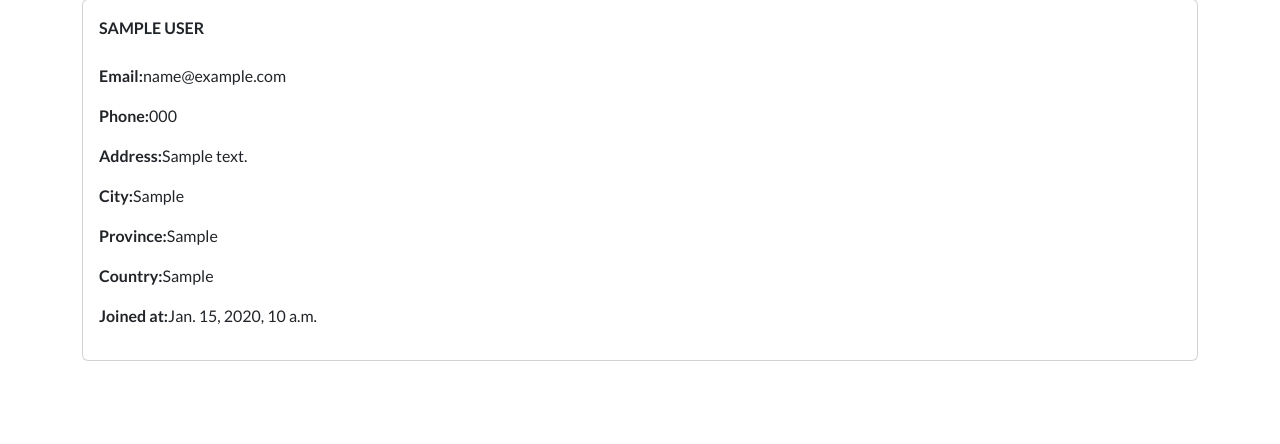
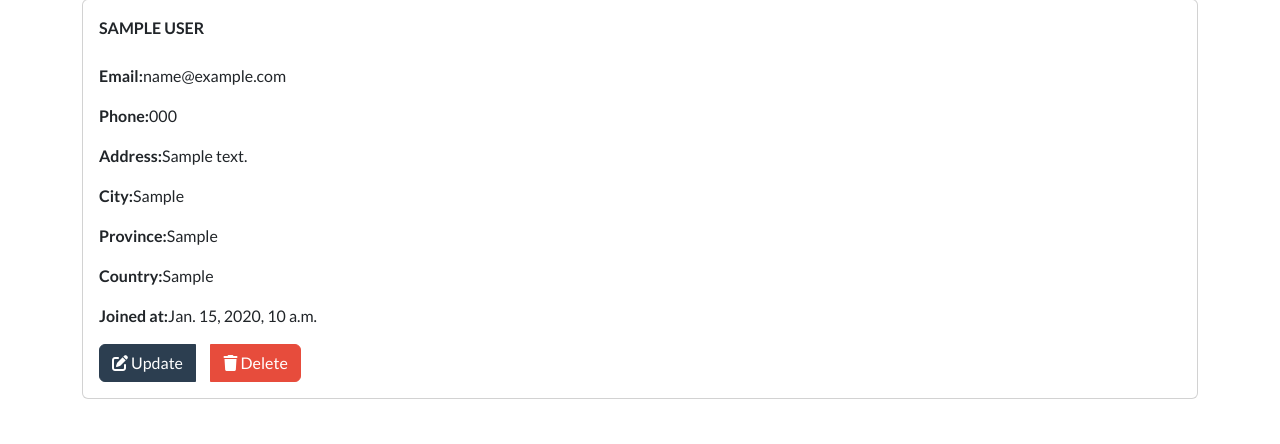
Before and after one commit to Kibreab-kb-kb/CRM-Application-Django, a Django app: page /record/1/ in a window 1280 px wide. Shown: the part 97-541 px from the top of the page. Run offline with Django 5.2, Linux system fonts and the light colour scheme; a user stored in the database is signed in; tables that the repository leaves empty hold one stand-in row (values such as "Sample post"); some libraries are stand-ins or nearby versions.

Commit message:
final commit

```diff
--- a/webapp/templates/webapps/create_record.html
+++ b/webapp/templates/webapps/create_record.html
@@ -17,6 +17,7 @@
         <br>
 
         {{form.email|as_crispy_field}}
+
 
         <br>
 
--- a/webapp/templates/webapps/view.html
+++ b/webapp/templates/webapps/view.html
@@ -11,6 +11,16 @@
     <p><strong>Province:</strong>{{record.province}}</p>
     <p><strong>Country:</strong>{{record.country}}</p>
     <p><strong>Joined at:</strong>{{record.creation_date}}</p>
+
+    <div class="btn-group" role="group" aria-label="Actions">
+      <a href="{% url 'update_record' record.id %}" class="btn btn-primary">
+        <i class="fas fa-edit"></i> Update
+      </a>
+       &nbsp; &nbsp; &nbsp;
+      <a href="{% url 'delete_record' record.id %}" class="btn btn-danger">
+        <i class="fas fa-trash"></i> Delete
+      </a>
+    </div>
   </div>
 </div>
 
--- a/webapp/urls.py
+++ b/webapp/urls.py
@@ -9,8 +9,9 @@ urlpatterns = [
     path('logout',views.logout,name='logout'),
     path('dashboard',views.dashboard,name='dashboard'),
     path('create_record',views.create_record,name='create_record'),
-    path('update_record/<int:pk>',views.update_record,name='update_record'),
+    path('update_record/<int:pk>/',views.update_record,name='update_record'),
     path('record/<int:pk>/', views.single_record, name='record'),
+    path('delete_record/<int:pk>/',views.delete_record,name='delete_record'),
 
 
 
--- a/webapp/views.py
+++ b/webapp/views.py
@@ -116,3 +116,8 @@ def single_record(request,pk):
    record=Record.objects.get(id=pk)
    context={'record':record}
    return render(request,'webapps/view.html',context=context)
+
+def delete_record(request,pk):
+   record=Record.objects.get(id=pk)
+   record.delete()
+   return redirect('dashboard')
```
Also changed, not shown: webapp/templates/webapps/update_record.html (+43 -0 lines), db.sqlite3.
